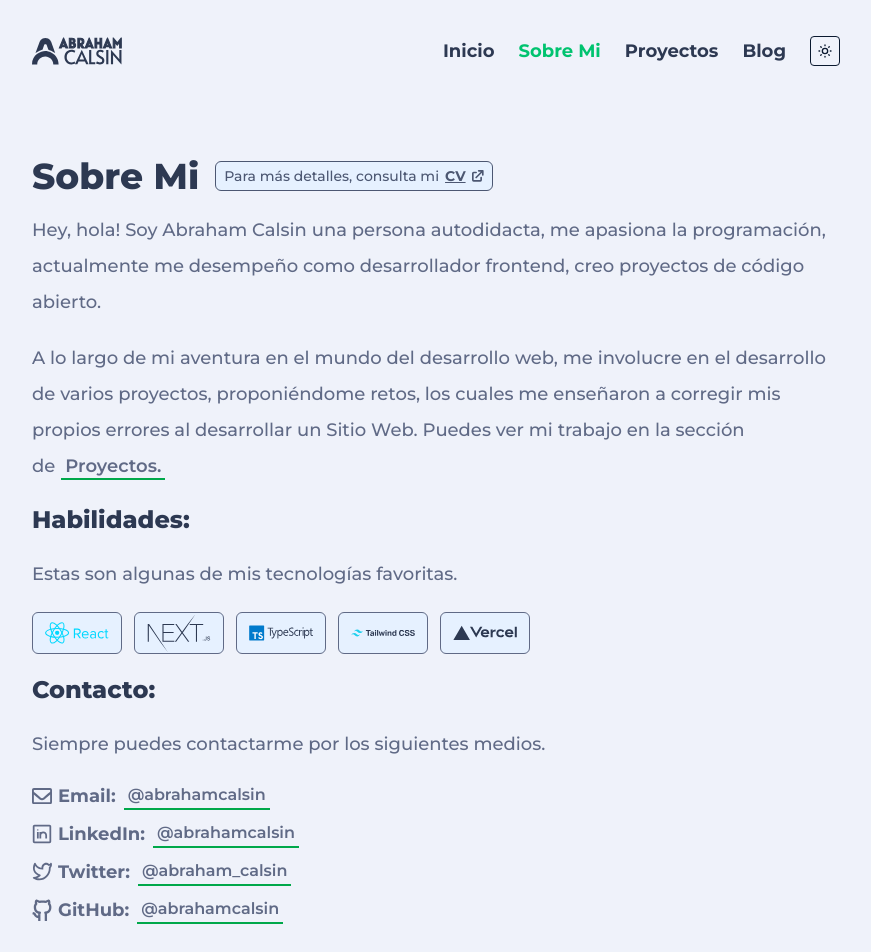
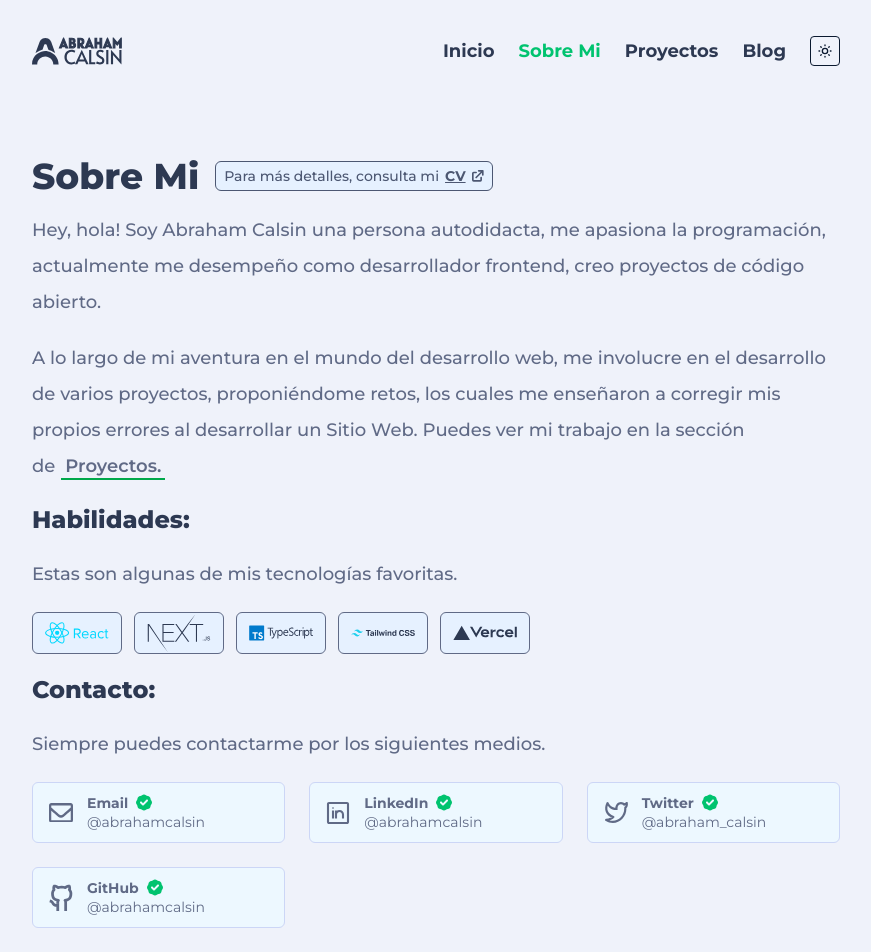
Before and after one commit to Uvacoder/port-abrahamcalsin, a Next.js app: page /about-me in a window 1280 px wide. Shown: the top 952 px of the page, without its empty margins (204-1075 px from the left). Built offline with nearby package versions, Linux system fonts and the light colour scheme; some icons are missing.

Commit message:
refactor: 💡 modify flat contact links by pills

```diff
--- a/pages/about-me/index.tsx
+++ b/pages/about-me/index.tsx
@@ -4,34 +4,13 @@ import { MainLayout } from '~/layouts/main.layout'
 import { Meta } from '~/components/meta'
 import { TitleSection } from '~/components/title-section'
 import { PillTechnologies } from '~/components/pill-technologies'
+import { PillContactLink } from '~/components/pill-contact-link'
 import { OctocatStrokeIcon, LinkedinStrokeIcon, TwitterStrokeIcon, EmailStrokeIcon } from '~/components/svgs/icons'
-
-interface ContactLinks {
-  svgIcon: React.ReactElement
-  nameIcon: string
-  href: string
-  username: string
-}
-
-const ContactLinks = (props: ContactLinks) => {
-  const { svgIcon, nameIcon, href, username } = props
-
-  return (
-    <div className="flex items-center mb-0.7 sm:mb-1.2">
-      <div className="w-2.5 mr-0.7">{svgIcon}</div>
-      <p className="mb-0 mr-1 font-bold leading-none">{nameIcon}</p>
-      <a href={href} target="_blank" className="font-medium link-underline">
-        {username}
-      </a>
-    </div>
-  )
-}
 
 const AboutMe = () => {
   return (
     <MainLayout>
       <Meta title="Sobre Mi" />
-
       <div className="mt-0 sm:mt-11.2 sm:mb-3.7 text-primary-600 dark:text-inherit">
         <TitleSection
           title="Sobre Mi"
@@ -40,12 +19,10 @@ const AboutMe = () => {
           linkText="Para más detalles, consulta mi"
           linkTextBold="CV"
         />
-
         <p>
           Hey, hola! Soy Abraham Calsin una persona autodidacta, me apasiona la programación, actualmente me desempeño
           como desarrollador frontend, creo proyectos de código abierto.
         </p>
-
         <p>
           A lo largo de mi aventura en el mundo del desarrollo web, me involucre en el desarrollo de varios proyectos,
           proponiéndome retos, los cuales me enseñaron a corregir mis propios errores al desarrollar un Sitio Web.
@@ -54,44 +31,37 @@ const AboutMe = () => {
             <a className="font-bold link-underline ml-0.7">Proyectos.</a>
           </Link>
         </p>
-
         <h3>Habilidades:</h3>
-
         <p>Estas son algunas de mis tecnologías favoritas.</p>
-
         <PillTechnologies />
-
         <h3 className="mt-2.5">Contacto:</h3>
-
         <p>Siempre puedes contactarme por los siguientes medios.</p>
-
-        <ContactLinks
+        <div className="grid grid-cols-2 sm:grid-cols-auto-fill gap-1 sm:gap-3">
+          <PillContactLink
             svgIcon={<EmailStrokeIcon />}
-          nameIcon="Email:"
+            socialNetworkName="Email"
             href="mailto:hello.abrahamcalsin@gmail.com"
             username="@abrahamcalsin"
           />
-
-        <ContactLinks
+          <PillContactLink
             svgIcon={<LinkedinStrokeIcon />}
-          nameIcon="LinkedIn:"
+            socialNetworkName="LinkedIn"
             href="https://www.linkedin.com/in/abrahamcalsin"
             username="@abrahamcalsin"
           />
-
-        <ContactLinks
+          <PillContactLink
             svgIcon={<TwitterStrokeIcon />}
-          nameIcon="Twitter:"
+            socialNetworkName="Twitter"
             href="https://twitter.com/abraham_calsin"
             username="@abraham_calsin"
           />
-
-        <ContactLinks
+          <PillContactLink
             svgIcon={<OctocatStrokeIcon />}
-          nameIcon="GitHub:"
+            socialNetworkName="GitHub"
             href="https://github.com/abrahamcalsin"
             username="@abrahamcalsin"
           />
+        </div>
       </div>
     </MainLayout>
   )
--- /dev/null
+++ b/src/components/pill-contact-link/index.tsx
@@ -0,0 +1,36 @@
+import * as React from 'react'
+
+import { BadgeCheckFillIcon } from '~/components/svgs/icons'
+
+interface PillContactLinkProps {
+  href: string
+  svgIcon: React.ReactElement
+  socialNetworkName: string
+  username: string
+}
+
+export function PillContactLink(props: PillContactLinkProps) {
+  const { svgIcon, socialNetworkName, href, username } = props
+
+  return (
+    <a
+      href={href}
+      target="_blank"
+      rel="noopener noreferrer"
+      className="group flex items-center gap-1.5 sm:gap-1.7 bg-primary-50 py-1 px-1.5 sm:py-1.2 sm:px-2 border-px border-primary-300 rounded-md hover:opacity-80"
+    >
+      <div className="w-2.5 min-w-min max-w-none sm:w-3">{svgIcon}</div>
+      <div className="flex flex-col gap-px">
+        <p className="flex items-center gap-1 mb-0 leading-none">
+          <span className="font-bold text-sm sm:text-sm -mb-px">{socialNetworkName}</span>
+          <span className="w-1.7 sm:w-2 block text-secondary">
+            <BadgeCheckFillIcon />
+          </span>
+        </p>
+        <span className="underline sm:no-underline sm:group-hover:underline text-xs sm:text-sm -mt-px block line-clamp-1">
+          {username}
+        </span>
+      </div>
+    </a>
+  )
+}
```
Lines whose indentation alone changed are shown as unchanged.
